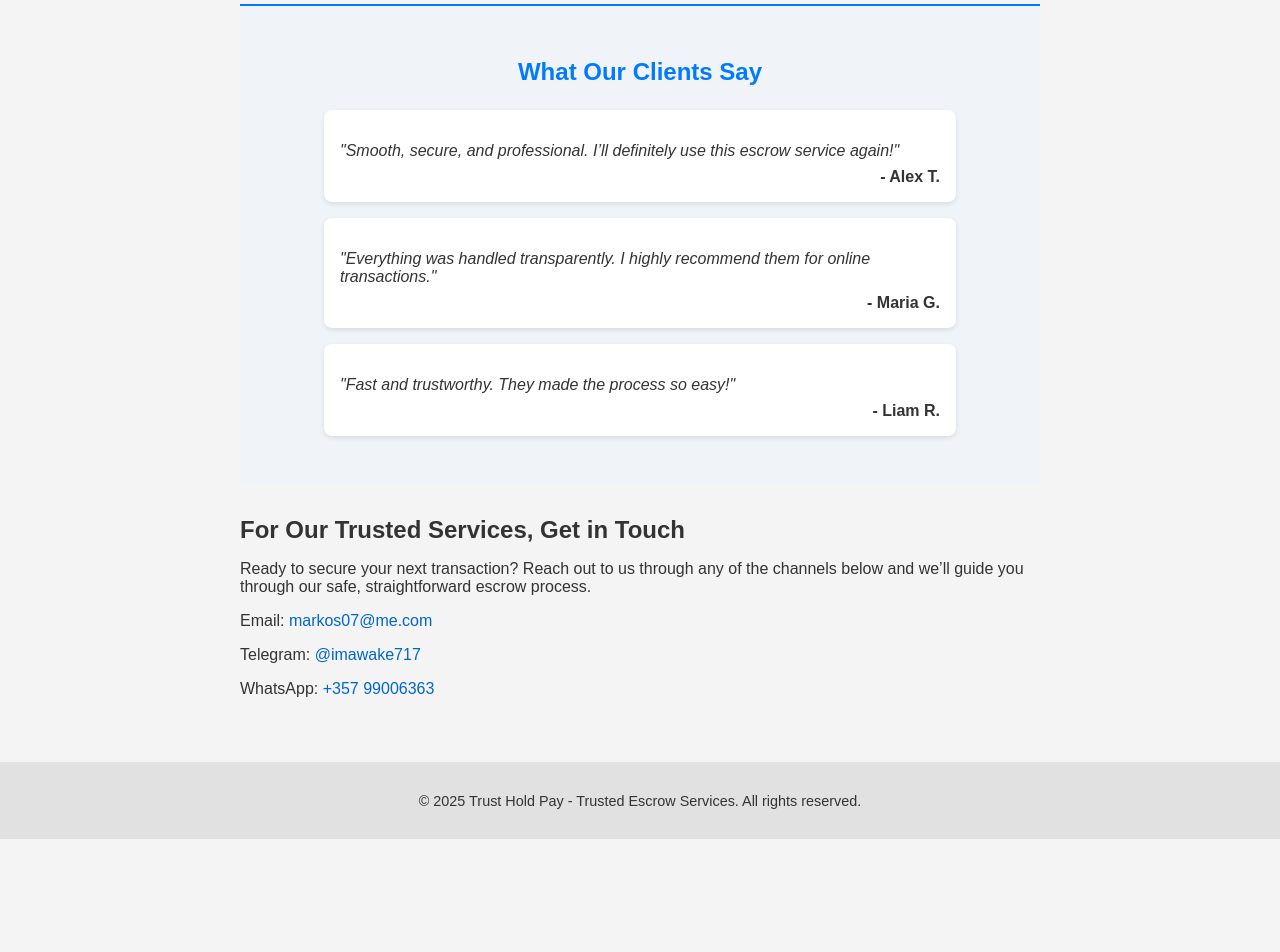
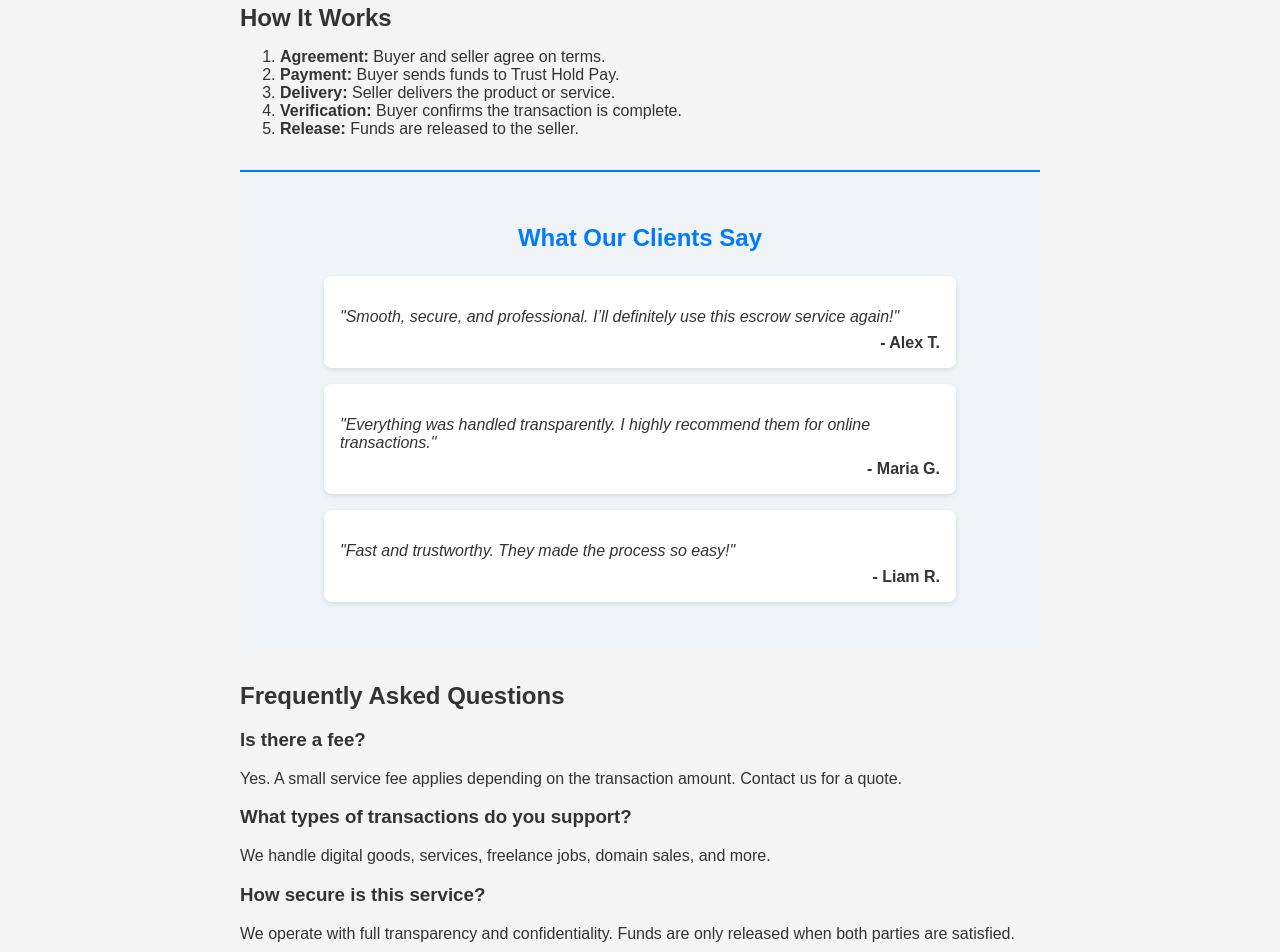
Before and after one commit to marmarkosmar/Trust-Hold-Pay, a plain HTML site: page index.html in a window 1280 px wide. Shown: the part 480-1432 px from the top of the page. Before the commit the page ends 1319 px from the top, so only its background shows below. Drawn offline with Linux system fonts and the light colour scheme.

Commit message:
Update index.html

```diff
--- a/index.html
+++ b/index.html
@@ -3,9 +3,13 @@
 <head>
   <meta charset="UTF-8" />
   <meta name="viewport" content="width=device-width, initial-scale=1.0" />
+  <meta name="description" content="Trust Hold Pay offers secure, professional escrow services for digital transactions. We protect both buyers and sellers.">
+  <meta name="keywords" content="escrow, secure escrow, trust hold, digital escrow, online transaction safety">
+  <meta name="author" content="Trust Hold Pay">
   <title>Trust Hold Pay</title>
   <link rel="stylesheet" href="style.css" />
 </head>
+
 <body>
   <header>
     <h1>Trust Hold Pay</h1>
@@ -28,6 +32,18 @@
   </p>
 </section>
 
+    <section class="how-it-works">
+  <h2>How It Works</h2>
+  <ol>
+    <li><strong>Agreement:</strong> Buyer and seller agree on terms.</li>
+    <li><strong>Payment:</strong> Buyer sends funds to Trust Hold Pay.</li>
+    <li><strong>Delivery:</strong> Seller delivers the product or service.</li>
+    <li><strong>Verification:</strong> Buyer confirms the transaction is complete.</li>
+    <li><strong>Release:</strong> Funds are released to the seller.</li>
+  </ol>
+</section>
+
+
      <section class="reviews">
   <h2>What Our Clients Say</h2>
 
@@ -47,6 +63,19 @@
   </div>
 </section>
 
+    <section class="faq">
+  <h2>Frequently Asked Questions</h2>
+
+  <h3>Is there a fee?</h3>
+  <p>Yes. A small service fee applies depending on the transaction amount. Contact us for a quote.</p>
+
+  <h3>What types of transactions do you support?</h3>
+  <p>We handle digital goods, services, freelance jobs, domain sales, and more.</p>
+
+  <h3>How secure is this service?</h3>
+  <p>We operate with full transparency and confidentiality. Funds are only released when both parties are satisfied.</p>
+</section>
+
    <section class="contact">
   <h2>For Our Trusted Services, Get in Touch</h2>
   <p>
```
